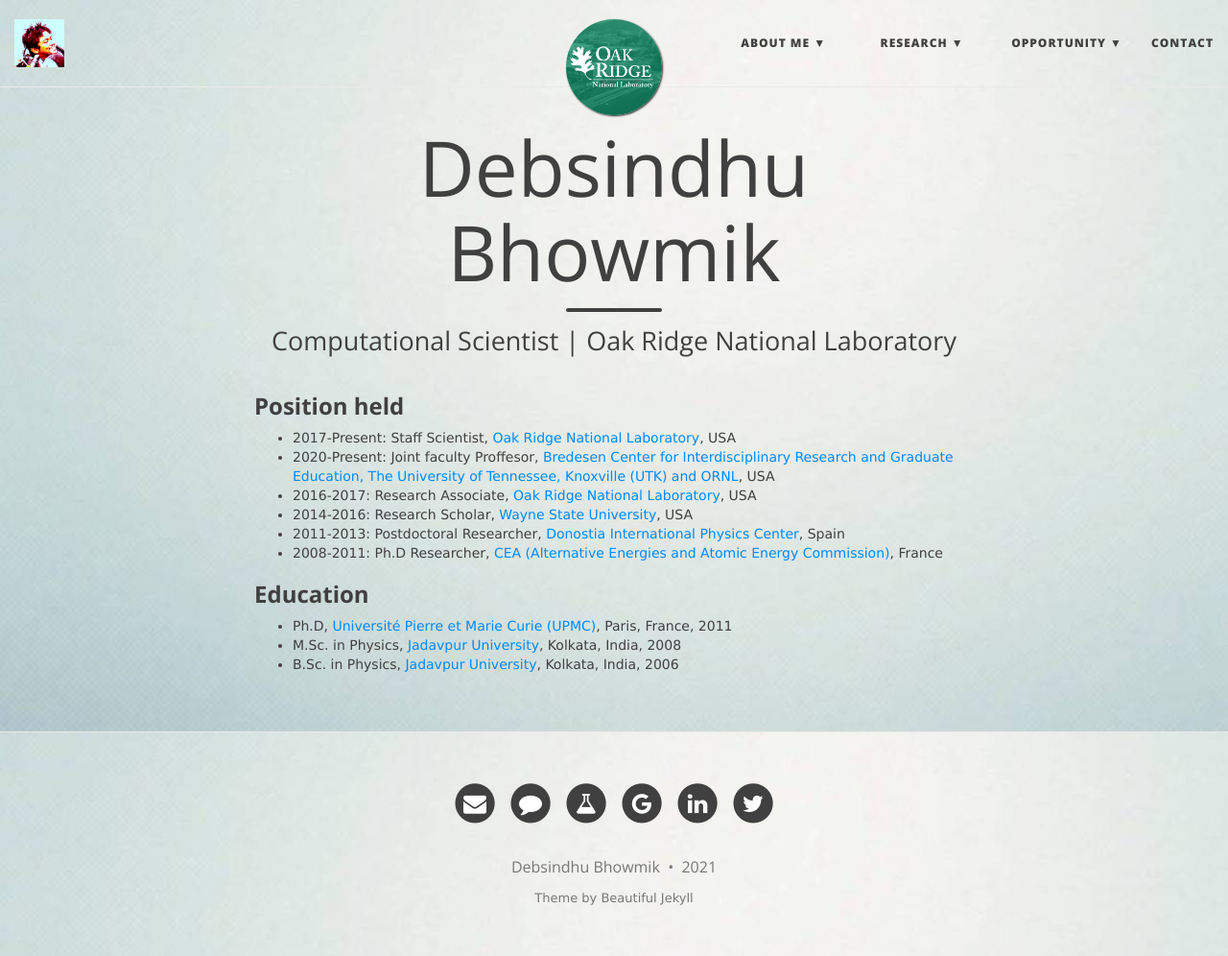
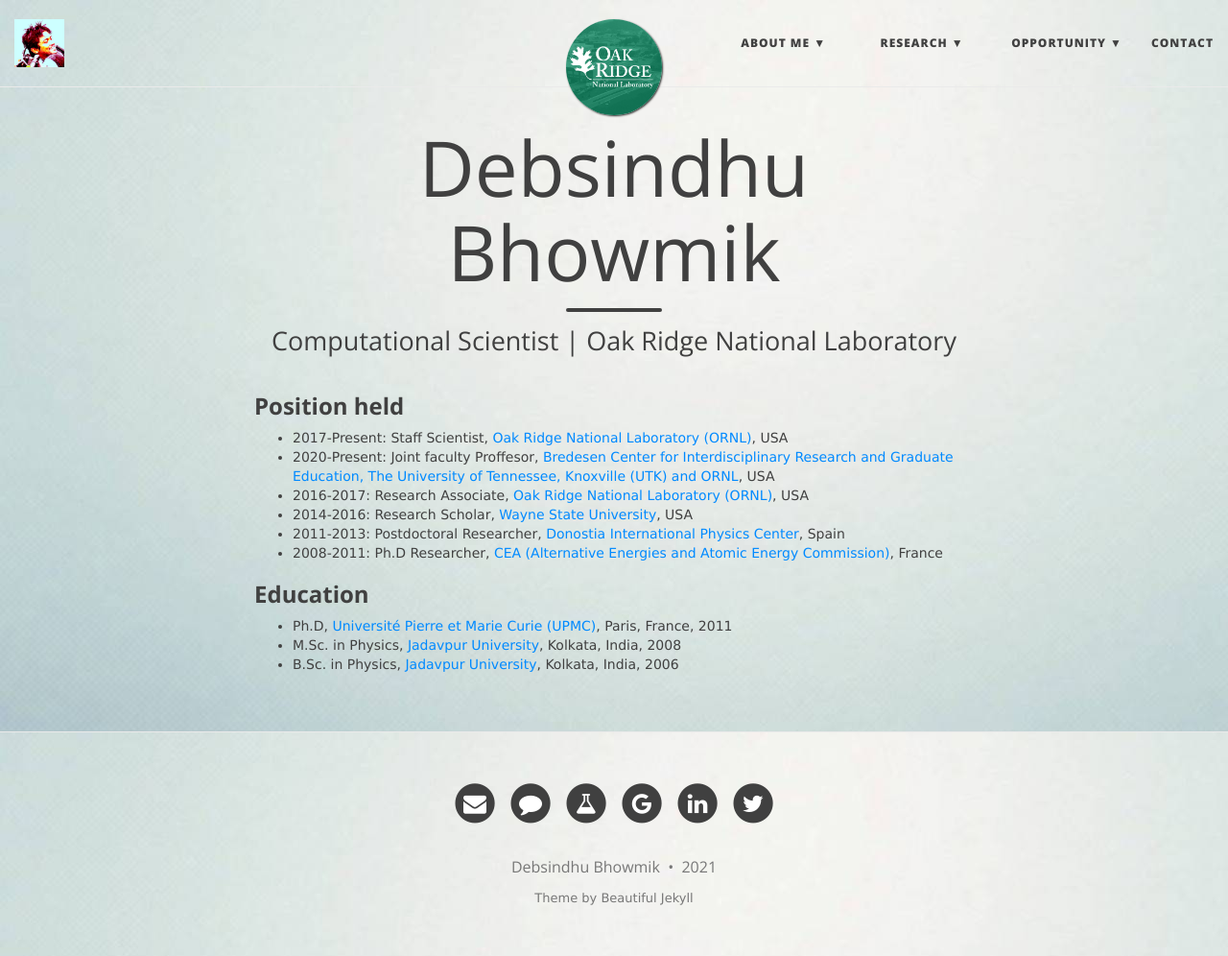
Before and after one commit to debsindhu/debsindhu.github.io, a Jekyll site: the page built from profile.md, in a window 1280 px wide and 996 px high. Shown: the whole window at 96% size. Built offline with Jekyll 4.4.1, drawn with Linux system fonts in a browser that asks for light colours; nearby versions of some CDN libraries.

Commit message:
Update profile.md

```diff
--- a/profile.md
+++ b/profile.md
@@ -7,9 +7,9 @@ use-site-title: true
 
 ### **Position held**
 
-* 2017-Present: Staff Scientist, [Oak Ridge National Laboratory](https://www.ornl.gov/), USA
+* 2017-Present: Staff Scientist, [Oak Ridge National Laboratory (ORNL)](https://www.ornl.gov/), USA
 * 2020-Present: Joint faculty Proffesor, [Bredesen Center for Interdisciplinary Research and Graduate Education, The University of Tennessee, Knoxville (UTK) and ORNL](https://bredesencenter.utk.edu/), USA
-* 2016-2017: Research Associate, [Oak Ridge National Laboratory](https://www.ornl.gov/), USA
+* 2016-2017: Research Associate, [Oak Ridge National Laboratory (ORNL)](https://www.ornl.gov/), USA
 * 2014-2016: Research Scholar, [Wayne State University](https://wayne.edu/), USA
 * 2011-2013: Postdoctoral Researcher, [Donostia International Physics Center](http://dipc.ehu.es/index.php?lng=eng), Spain
 * 2008-2011: Ph.D Researcher, [CEA (Alternative Energies and Atomic Energy Commission)](http://www-centre-saclay.cea.fr/en), France
```
